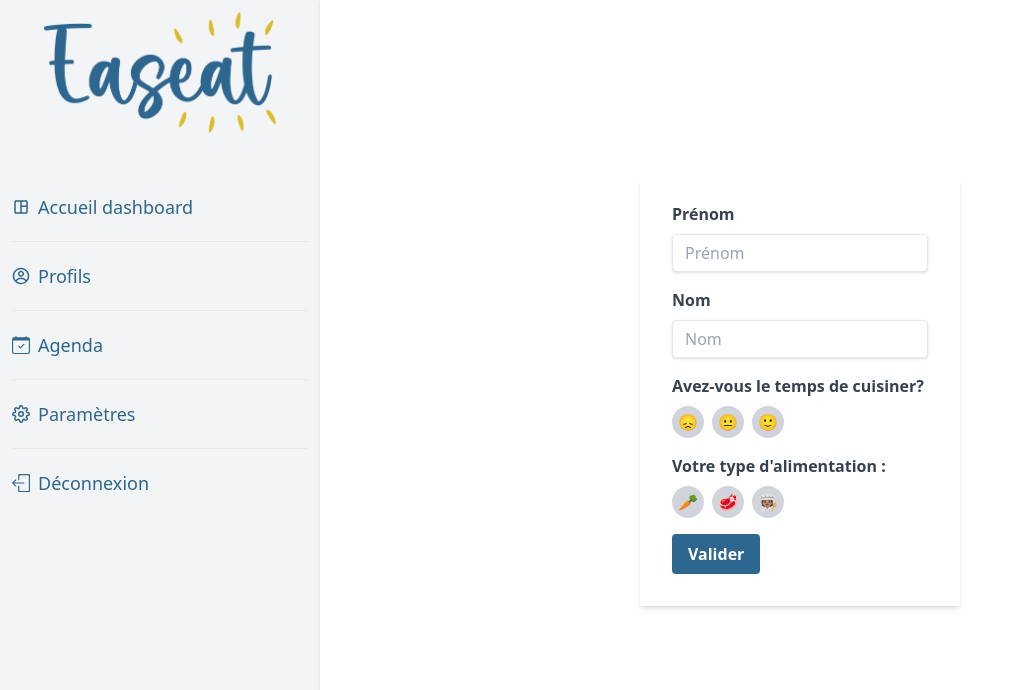
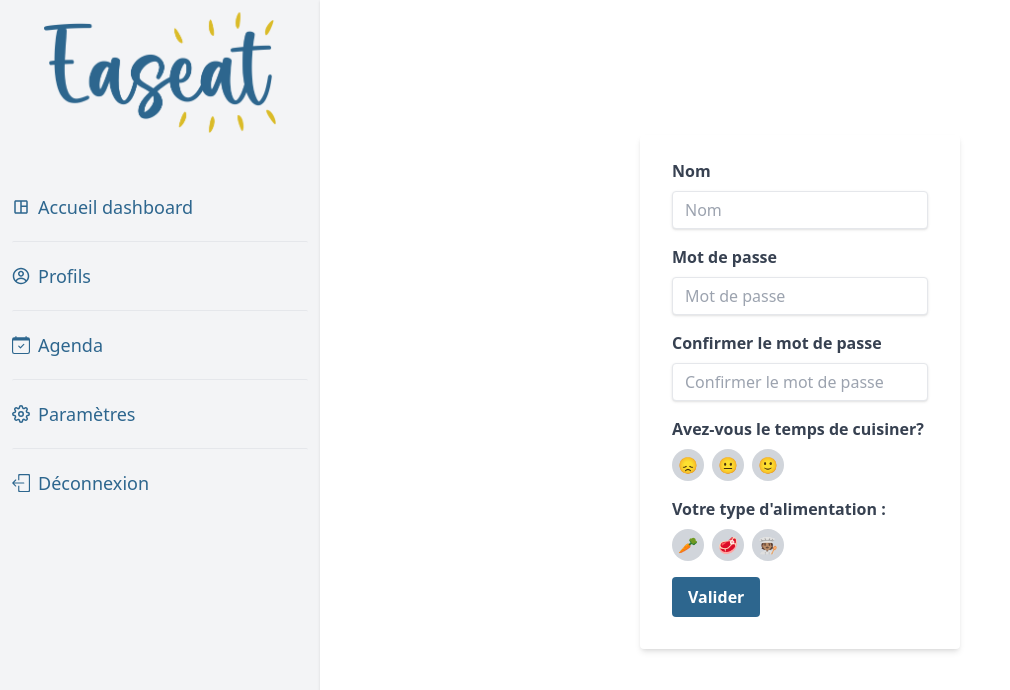
Before and after one commit to AdamOuali/Easeat, a React (Vite) app in the folder packages/client-easeat/: page /new-profile in a window 1280 px wide. Shown: the top 690 px of the page, without its empty margins (0-1010 px from the left). Built offline with nearby package versions, Linux system fonts and the light colour scheme.

Commit message:
Formulaire nouvel utilisateur OK

```diff
--- a/packages/client-easeat/src/components/AddProfile/AddProfile.jsx
+++ b/packages/client-easeat/src/components/AddProfile/AddProfile.jsx
@@ -3,16 +3,25 @@ import '../../index.css'
 import Sidebar from '../Sidebar/Sidebar'
 
 const AddProfile = () => {
-    const [firstName, setFirstName] = useState('')
     const [lastName, setLastName] = useState('')
+    const [password, setPassword] = useState('')
+    const [confirmedPassword, setConfirmedPassword] = useState('')
     const [timeToCook, setTimeToCook] = useState('')
     const [foodType, setFoodType] = useState('')
 
+    const [pwAreSame, setPwAreSame] = useState(true)
+
     const handleSubmit = (event) => {
         event.preventDefault()
+        if (password !== confirmedPassword) {
+            setPwAreSame(false)
+            // alert('Les deux mots de passe ne sont pas identiques.')
+            return
+        }
         console.log({
-            firstName,
             lastName,
+            password,
+            confirmedPassword,
             timeToCook,
             foodType,
         })
@@ -20,7 +29,7 @@ const AddProfile = () => {
 
     return (
         <>
-            <Sidebar/>
+            <Sidebar />
             <div className="flex col-span-3 h-screen bg-white shadow justify-center items-center">
                 <div className="w-full max-w-xs mx-auto my-10">
                     <form
@@ -30,41 +39,73 @@ const AddProfile = () => {
                         <div className="mb-4">
                             <label
                                 className="block text-gray-700 font-bold mb-2"
-                            htmlFor="firstName"
-                        >
-                            Prénom
-                        </label>
-                        <input
-                            className="shadow appearance-none border rounded w-full py-2 px-3 text-gray-700 leading-tight focus:outline-none focus:shadow-outline"
-                            id="firstName"
-                            type="text"
-                            placeholder="Prénom"
-                            value={firstName}
-                            onChange={(event) =>
-                                setFirstName(event.target.value)
-                            }
-                            required
-                        />
-                    </div>
-                    <div className="mb-4">
-                        <label
-                            className="block text-gray-700 font-bold mb-2"
                                 htmlFor="lastName"
                             >
                                 Nom
                             </label>
                             <input
                                 className="shadow appearance-none border rounded w-full py-2 px-3 text-gray-700 leading-tight focus:outline-none focus:shadow-outline"
-                            id="lastName"
                                 type="text"
                                 placeholder="Nom"
                                 value={lastName}
                                 onChange={(event) =>
                                     setLastName(event.target.value)
                                 }
+                                autoComplete="username"
+                                onInput={(event) => event.target.setCustomValidity('')}
+
                                 required
                             />
                         </div>
+
+                        <div className="mb-4">
+                            <label
+                                className="block text-gray-700 font-bold mb-2"
+                                htmlFor="password"
+                            >
+                                Mot de passe
+                            </label>
+                            <input
+                                className="shadow appearance-none border rounded w-full py-2 px-3 text-gray-700 leading-tight focus:outline-none focus:shadow-outline"
+                                type="password"
+                                placeholder="Mot de passe"
+                                value={password}
+                                onChange={(event) =>
+                                    setPassword(event.target.value)
+                                }
+                                autoComplete="current-password"
+
+                                required
+                            />
+                        </div>
+
+                        <div className="mb-4">
+                            <label
+                                className="block text-gray-700 font-bold mb-2"
+                                htmlFor="confirmedPassword"
+                            >
+                                Confirmer le mot de passe
+                            </label>
+                            <input
+                                className="shadow appearance-none border rounded w-full py-2 px-3 text-gray-700 leading-tight focus:outline-none focus:shadow-outline"
+                                type="password"
+                                placeholder="Confirmer le mot de passe"
+                                value={confirmedPassword}
+                                onChange={(event) =>
+                                    setConfirmedPassword(event.target.value)
+                                }
+                                required
+                            />
+                            <p
+                                className={`text-red-500 font-bold text-xs mt-2 ml-1 none  ${
+                                    pwAreSame ? 'hidden' : ''
+                                }`}
+                            >
+                                {' '}
+                                Les mots de passes ne sont pas identiques{' '}
+                            </p>
+                        </div>
+
                         <div className="mb-4">
                             <label
                                 className="block text-gray-700 font-bold mb-2"
```
Lines whose indentation alone changed are shown as unchanged.
